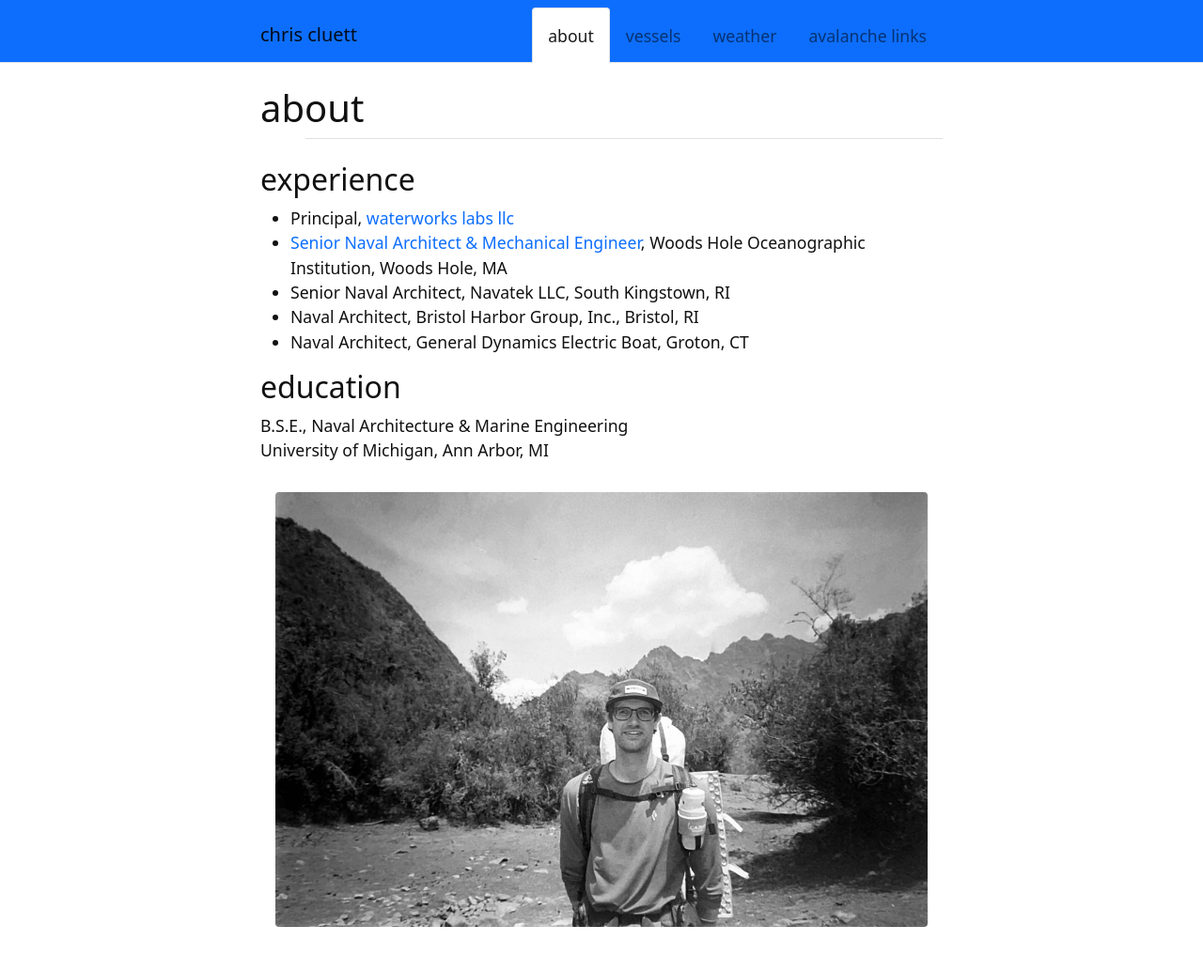
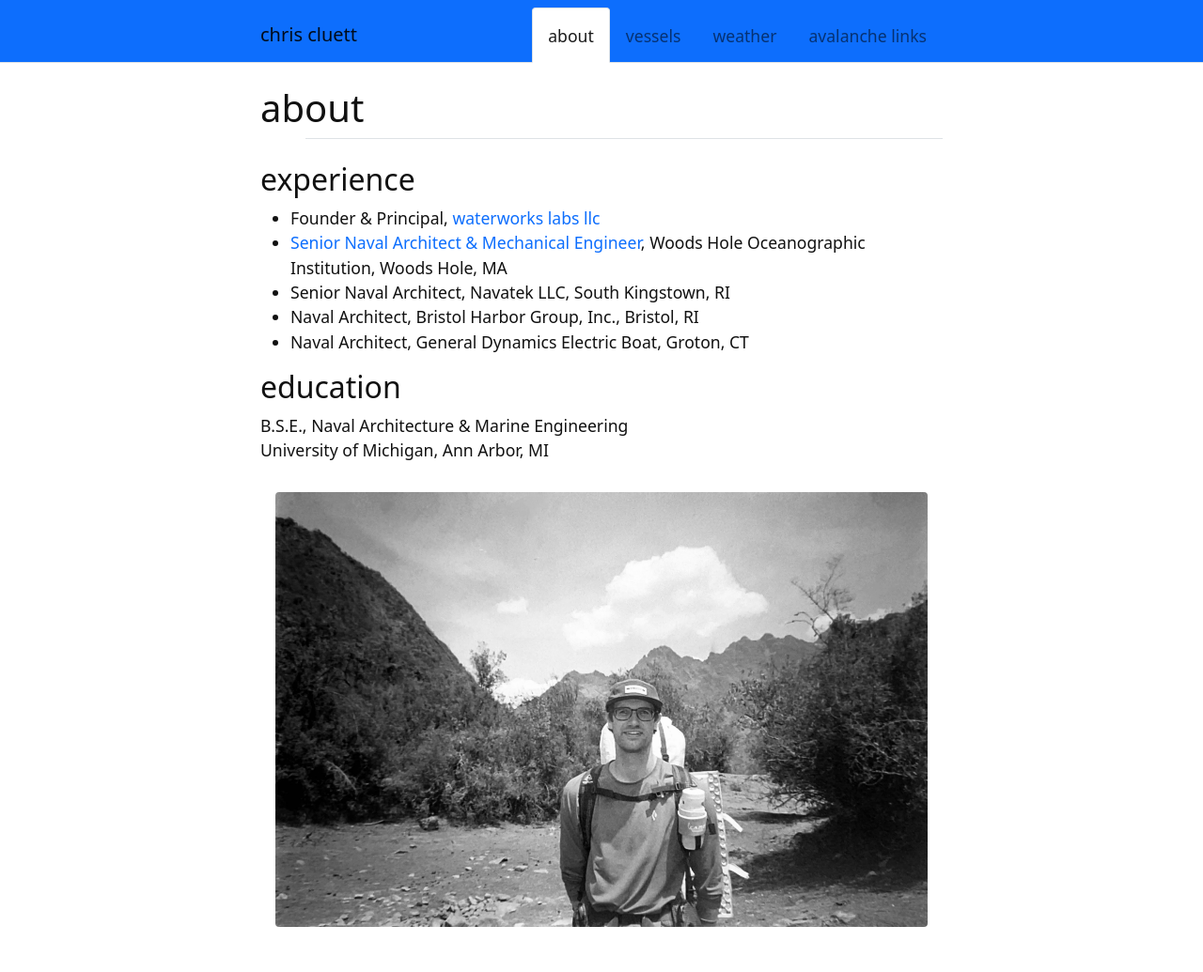
Before and after one commit to ccluett/website, a Jekyll site: the page built from content/0-about.md, in a window 1280 px wide. Shown: the whole page at 94% size. Built offline with Jekyll 4.4.1, drawn with Linux system fonts in a browser that asks for light colours.

Commit message:
Update 0-about.md

```diff
--- a/content/0-about.md
+++ b/content/0-about.md
@@ -4,7 +4,7 @@ nav: about
 ---
 
 ## experience
-* Principal, [waterworks labs llc](https://waterworkslabs.com)
+* Founder & Principal, [waterworks labs llc](https://waterworkslabs.com)
 * [Senior Naval Architect & Mechanical Engineer](https://www2.whoi.edu/staff/ccluett/), Woods Hole Oceanographic Institution, Woods Hole, MA
 * Senior Naval Architect, Navatek LLC, South Kingstown, RI
 * Naval Architect, Bristol Harbor Group, Inc., Bristol, RI
```
